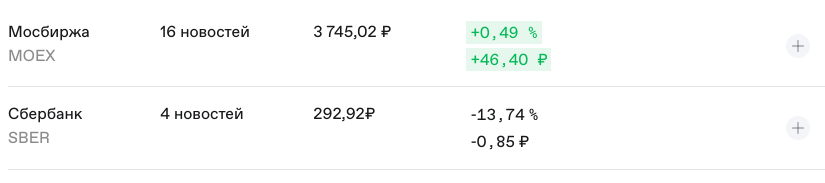
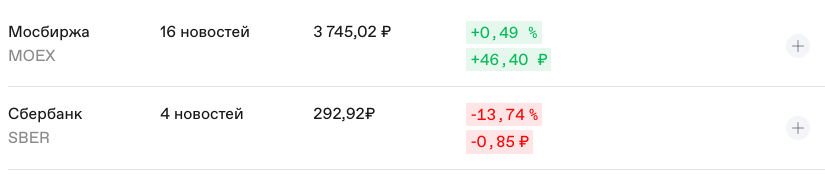
Before and after one commit to wesma-agency/moex, a website: page #src/pages/page-lk.html in a window 1280 px wide. Shown: the part 597-780 px from the top of the page, 455-1280 px from the left. Drawn offline with nearby package versions, Linux system fonts and the light colour scheme; files that its build step writes are made by us from their sources; files whose address does not match are found by name.

Commit message:
edits style price red

```diff
--- a/#src/scss/style-page/_style-page-lk.scss
+++ b/#src/scss/style-page/_style-page-lk.scss
@@ -244,6 +244,8 @@
 		}
 
 		&.--red {
+			color: #ff0508;
+			background: rgba(255, 5, 8, 0.1);
 		}
 
 		&:not(:last-child) {
```
